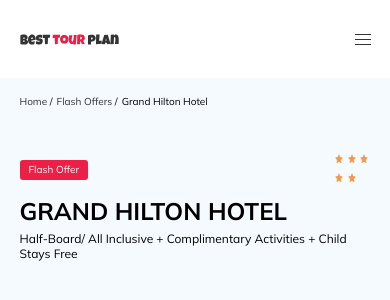
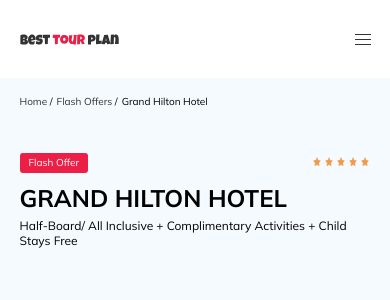
Before and after one commit to kobnuhok/tourplan, a plain HTML site: page index.html in a window 390 px wide. Drawn offline with Linux system fonts and the light colour scheme.

Commit message:
create: адаптив для hotel

```diff
--- a/sass/_media.sass
+++ b/sass/_media.sass
@@ -61,13 +61,13 @@
 			&__name
 				margin-top: 10px
 				margin-bottom: 0
-
 		&-wrapper
 			justify-content: space-between
 		&-name
 			flex-basis: 100%
 	.stars
 		flex-basis: 10%
+		min-width: 58px
 	.rating
 		display: none
 @media (max-width: 576px)
```
Also changed, not shown: css/style.css.
